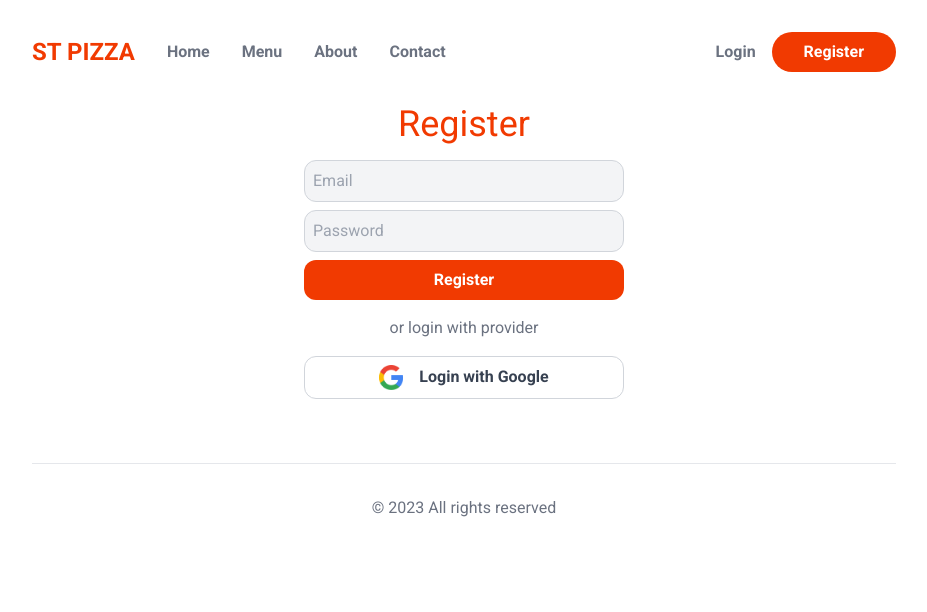
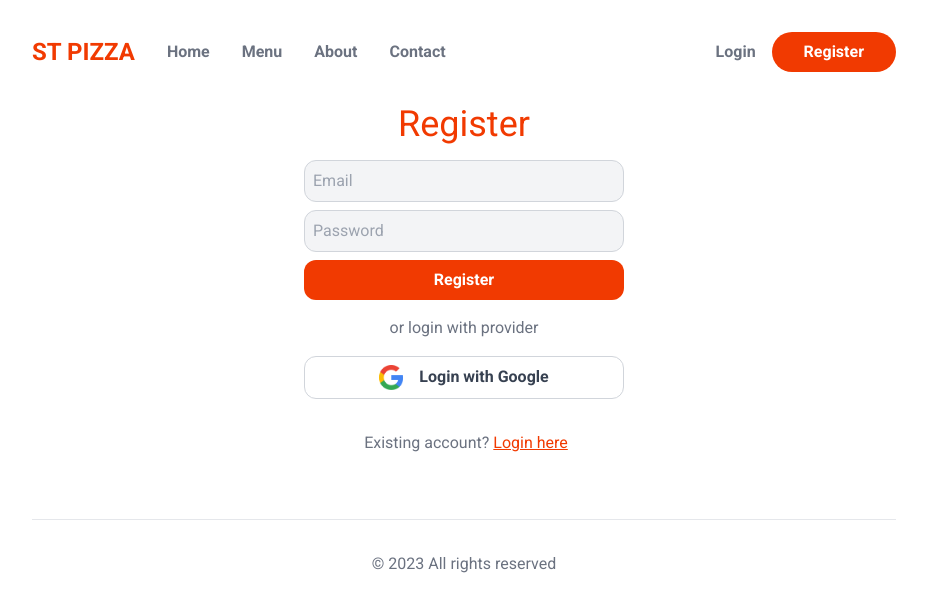
Before and after one commit to Edyane/food-ordering, a Next.js app in the folder food-ordering/: page /register in a window 1280 px wide. Shown: the top 612 px of the page, without its empty margins (176-1103 px from the left). Built offline with nearby package versions, Linux system fonts and the light colour scheme.

Commit message:
feat: adicionando verificações na página de registro

```diff
--- a/food-ordering/src/app/register/page.js
+++ b/food-ordering/src/app/register/page.js
@@ -1,28 +1,55 @@
 "use client";
 import Image from "next/image";
-import { useState } from 'react';
+import Link from "next/link";
+import { useState } from "react";
 
 export default function RegisterPage() {
 	const [email, setEmail] = useState("");
 	const [password, setPassword] = useState("");
 	const [creatingUser, setCreatingUser] = useState(false);
 	const [userCreated, setUserCreated] = useState(false);
+	const [error, setError] = useState(false);
 
-	async function handleFormSubmit (e) {
+	async function handleFormSubmit(e) {
 		e.preventDefault();
 		setCreatingUser(true);
-		await fetch('/api/register', {
-			method: 'POST',
-			body: JSON.stringify({email, password}),
-			headers: {'Content-Type' : 'application/json'},
+		setError(false);
+		setUserCreated(false);
+		const response = await fetch("/api/register", {
+			method: "POST",
+			body: JSON.stringify({ email, password }),
+			headers: { "Content-Type": "application/json" },
 		});
+		if (response.ok) {
+			setUserCreated(true);
+		} else {
+			setError(true);
+		}
 		setCreatingUser(false);
-	};
+	}
 
 	return (
 		<section className="mt-8">
 			<h1 className="text-center text-primary text-4xl mb-4">Register</h1>
-			<form className="block max-w-xs mx-auto" onSubmit={handleFormSubmit}>
+			{userCreated && (
+				<div className="my-4 text-center">
+					User created.<br></br>
+					<Link className="underline" href={"/login"}>
+						Click here to Login
+					</Link>
+				</div>
+			)}
+
+			{error && (
+				<div className="my-4 text-center">
+					<p>An error has occurred. Please try again.</p>
+				</div>
+			)}
+
+			<form
+				className="block max-w-xs mx-auto"
+				onSubmit={handleFormSubmit}
+			>
 				<input
 					type="email"
 					placeholder="Email"
@@ -37,7 +64,9 @@ export default function RegisterPage() {
 					onChange={(e) => setPassword(e.target.value)}
 					disabled={creatingUser}
 				/>
-				<button type="submit">Register</button>
+				<button type="submit" disabled={creatingUser}>
+					Register
+				</button>
 
 				<div className="my-4 text-center text-gray-500">
 					or login with provider
@@ -51,6 +80,10 @@ export default function RegisterPage() {
 					/>
 					Login with Google
 				</button>
+				<div className="text-center my-4 text-gray-500 pt-4">
+					<span className="px-1">Existing account?</span>
+					<Link className="underline text-primary" href={'/login'}>Login here</Link>
+				</div>
 			</form>
 		</section>
 	);
```
